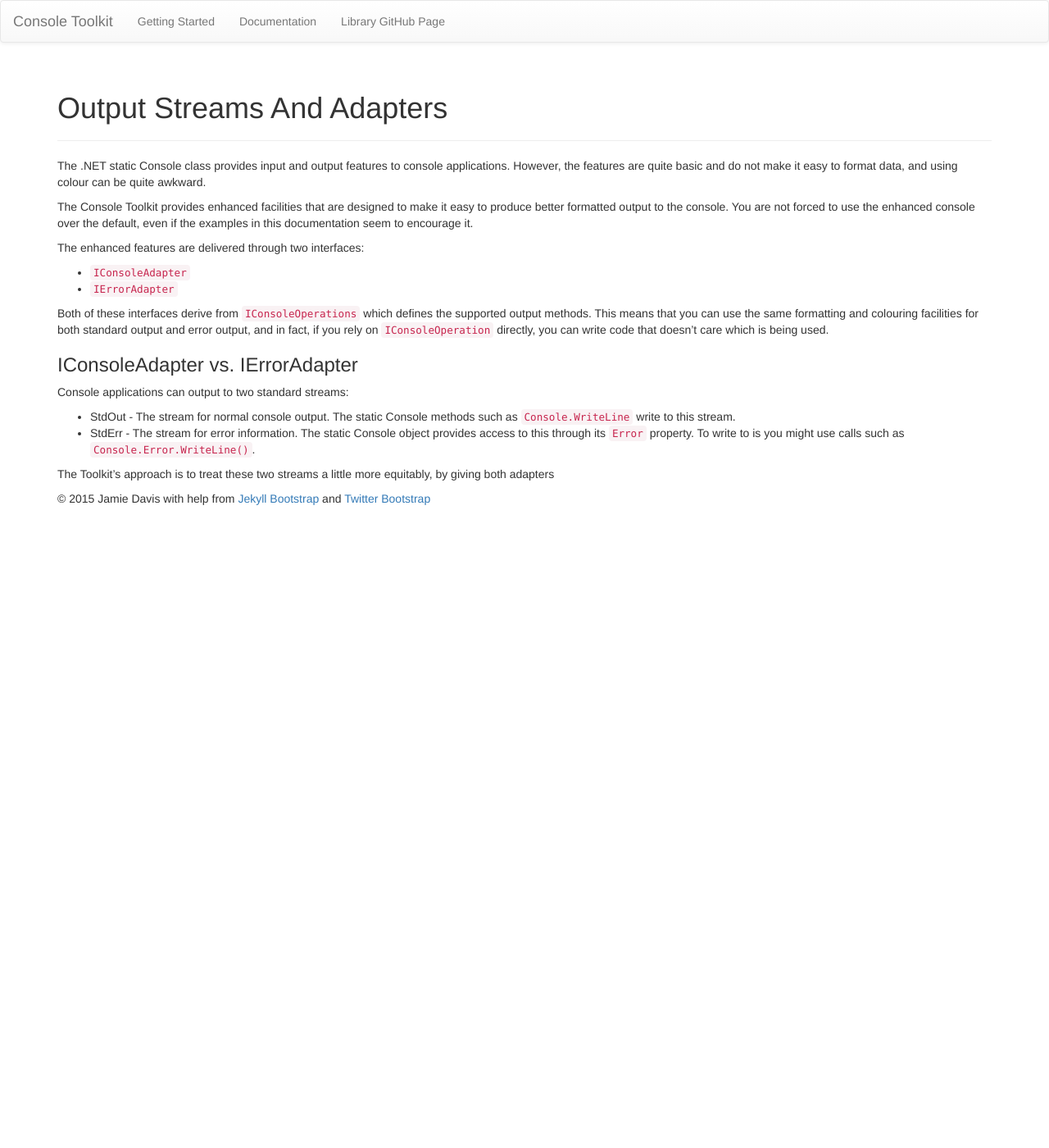
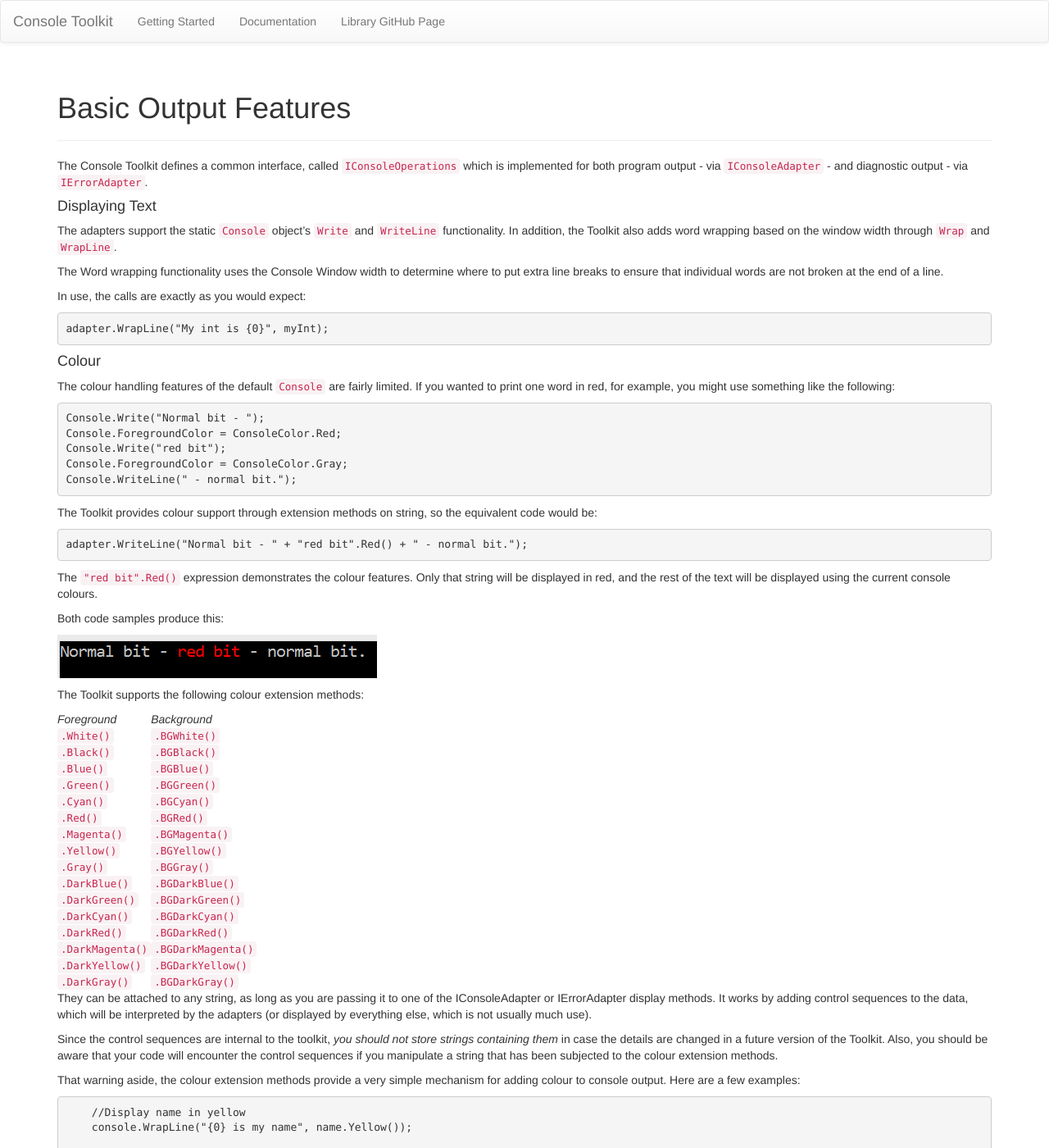
Before and after one commit to jamie-davis/ConsoleTools, a Jekyll site: the page built from LibraryDocumentation/output.md, in a window 1280 px wide and 1400 px high. Shown: the whole window at 82% size. Built offline with Jekyll 4.4.1, drawn with Linux system fonts in a browser that asks for light colours; nearby versions of some CDN libraries; library files that are not in the unit come from our copies; some of the changed text lies outside the part shown.

Commit message:
Documentation updates.

````diff
--- a/LibraryDocumentation/output.md
+++ b/LibraryDocumentation/output.md
@@ -1,23 +1,147 @@
 ---
 layout: page
-title: Output Streams And Adapters
+title: Basic Output Features
 ---
 
-The .NET static Console class provides input and output features to console applications. However, the features are quite basic and do not make it easy to format data, and using colour can be quite awkward.
+The Console Toolkit defines a common interface, called ```IConsoleOperations``` which is implemented for both program output - via ```IConsoleAdapter``` - and diagnostic output - via ```IErrorAdapter```.
 
-The Console Toolkit provides enhanced facilities that are designed to make it easy to produce better formatted output to the console. You are not forced to use the enhanced console over the default, even if the examples in this documentation seem to encourage it.
+####Displaying Text
+The adapters support the static ```Console``` object's ```Write``` and ```WriteLine``` functionality. In addition, the Toolkit also adds word wrapping based on the window width through ```Wrap``` and ```WrapLine```.
 
-The enhanced features are delivered through two interfaces:
+The Word wrapping functionality uses the Console Window width to determine where to put extra line breaks to ensure that individual words are not broken at the end of a line.
 
-* ```IConsoleAdapter```
-* ```IErrorAdapter```
+In use, the calls are exactly as you would expect:
 
-Both of these interfaces derive from ```IConsoleOperations``` which defines the supported output methods. This means that you can use the same formatting and colouring facilities for both standard output and error output, and in fact, if you rely on ```IConsoleOperation``` directly, you can write code that doesn't care which is being used.
+	adapter.WrapLine("My int is {0}", myInt);
 
-###IConsoleAdapter vs. IErrorAdapter
-Console applications can output to two standard streams:
+####Colour
+The colour handling features of the default ```Console``` are fairly limited. If you wanted to print one word in red, for example, you might use something like the following:
 
-* StdOut - The stream for normal console output. The static Console methods such as ```Console.WriteLine``` write to this stream.
-* StdErr - The stream for error information. The static Console object provides access to this through its ```Error``` property. To write to is you might use calls such as ```Console.Error.WriteLine()```.
+    Console.Write("Normal bit - ");
+    Console.ForegroundColor = ConsoleColor.Red;
+    Console.Write("red bit");
+    Console.ForegroundColor = ConsoleColor.Gray;
+    Console.WriteLine(" - normal bit.");
 
-The Toolkit's approach is to treat these two streams a little more equitably, by giving both adapters
+The Toolkit provides colour support through extension methods on string, so the equivalent code would be:
+
+	adapter.WriteLine("Normal bit - " + "red bit".Red() + " - normal bit.");
+
+The ```"red bit".Red()``` expression demonstrates the colour features. Only that string will be displayed in red, and the rest of the text will be displayed using the current console colours.
+
+Both code samples produce this:
+
+ <img src="assets/images/colourtext.png" />
+
+The Toolkit supports the following colour extension methods:
+
+| _Foreground_ | _Background_ |
+|```.White()``` | ```.BGWhite()```|
+|```.Black()``` | ```.BGBlack()```|
+|```.Blue()``` | ```.BGBlue()```|
+|```.Green()``` | ```.BGGreen()```|
+|```.Cyan()``` | ```.BGCyan()```|
+|```.Red()``` | ```.BGRed()```|
+|```.Magenta()``` | ```.BGMagenta()```|
+|```.Yellow()``` | ```.BGYellow()```|
+|```.Gray()``` | ```.BGGray()```|
+|```.DarkBlue()``` | ```.BGDarkBlue()```|
+|```.DarkGreen()``` | ```.BGDarkGreen()```|
+|```.DarkCyan()``` | ```.BGDarkCyan()```|
+|```.DarkRed()``` | ```.BGDarkRed()```|
+|```.DarkMagenta()``` | ```.BGDarkMagenta()```|
+|```.DarkYellow()``` | ```.BGDarkYellow()```|
+|```.DarkGray()``` | ```.BGDarkGray()```|
+
+They can be attached to any string, as long as you are passing it to one of the IConsoleAdapter or IErrorAdapter display methods. It works by adding control sequences to the data, which will be interpreted by the adapters (or displayed by everything else, which is not usually much use).
+
+Since the control sequences are internal to the toolkit, *you should not store strings containing them* in case the details are changed in a future version of the Toolkit. Also, you should be aware that your code will encounter the control sequences if you manipulate a string that has been subjected to the colour extension methods.
+
+That warning aside, the colour extension methods provide a very simple mechanism for adding colour to console output. Here are a few examples:
+
+        //Display name in yellow
+        console.WrapLine("{0} is my name", name.Yellow());
+
+        //Display name in yellow, rest in green
+        console.WrapLine("{0} is my name".Green(), name.Yellow());
+
+        //Bright date, dim dashes
+		var formatString = "yyyy".White() + "-"
+			+ "MM".White() + "-"
+			+ "dd".White();
+        console.WrapLine(DateTime.Now.ToString(formatString).Gray());
+
+Which looks like this:
+
+ <img src="assets/images/colourtext2.png" />
+
+####Tabular data
+The Console Toolkit is able to automatically format data in columns. For example:
+
+    var data = Enumerable.Range(0, 10)
+        .Select(i => new { Value = i, Squared = i * i, String = new string('I', i)});
+    console.FormatTable(data);
+
+Which emits:
+
+	      Value     Squared String
+	----------- ----------- ---------
+	          0           0
+	          1           1 I
+	          2           4 II
+	          3           9 III
+	          4          16 IIII
+	          5          25 IIIII
+	          6          36 IIIIII
+	          7          49 IIIIIII
+	          8          64 IIIIIIII
+	          9          81 IIIIIIIII
+
+```FormatTable``` can do this automatically with any ```IEnumerable```. It has built in support for certain types, and will use the ```ToString()``` output for the rest.
+
+Columns are sized automatically by examining the data and attempting to work out the best fit given the width of the console window. Long strings will be wrapped onto multiple lines if they will not fit the screen width. Generally this process works well, but when the window is too narrow, the toolkit has to resort to "stacking" columns vertically, which looks like this:
+
+	Value    Value2 Value3
+	----- --------- ------
+	    0         0      0 Value4:         0
+	                       Value5:         0
+	                       Squared:        0
+	                       String:
+	    1         1      1 Value4:         1
+	                       Value5:         1
+	                       Squared:        1
+	                       String:         I
+	    2         2      2 Value4:         2
+	                       Value5:         2
+	                       Squared:        4
+	                       String:        II
+	    3         3      3 Value4:         3
+	                       Value5:         3
+	                       Squared:        9
+	                       String:       III
+	    4         4      4 Value4:         4
+	                       Value5:         4
+	                       Squared:       16
+	                       String:      IIII
+	    5         5      5 Value4:         5
+	                       Value5:         5
+	                       Squared:       25
+	                       String:     IIIII
+	    6         6      6 Value4:         6
+	                       Value5:         6
+	                       Squared:       36
+	                       String:    IIIIII
+	    7         7      7 Value4:         7
+	                       Value5:         7
+	                       Squared:       49
+	                       String:   IIIIIII
+	    8         8      8 Value4:         8
+	                       Value5:         8
+	                       Squared:       64
+	                       String:  IIIIIIII
+	    9         9      9 Value4:         9
+	                       Value5:         9
+	                       Squared:       81
+	                       String: IIIIIIIII
+
+In this example, the Toolkit has been unable to fit the data in columns. The first 3 columns are formatted normally, but the rest of the data has been stacked in the last column.
````
Also changed, not shown: LibraryDocumentation/assets/images/colourtext.png (added), LibraryDocumentation/assets/images/colourtext2.png (added).
